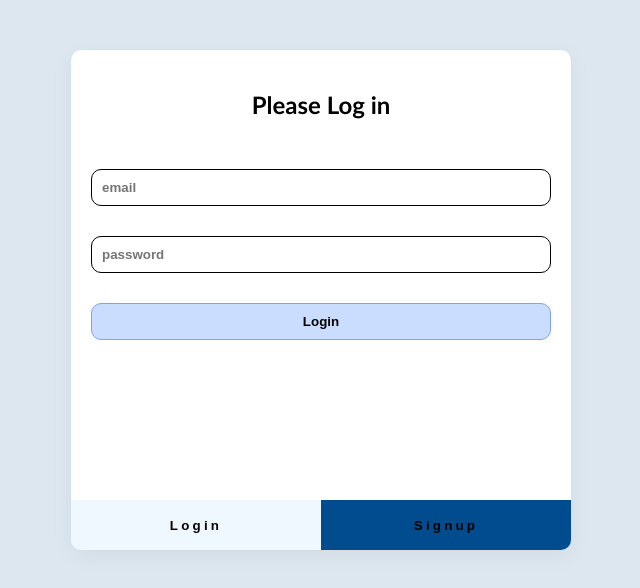
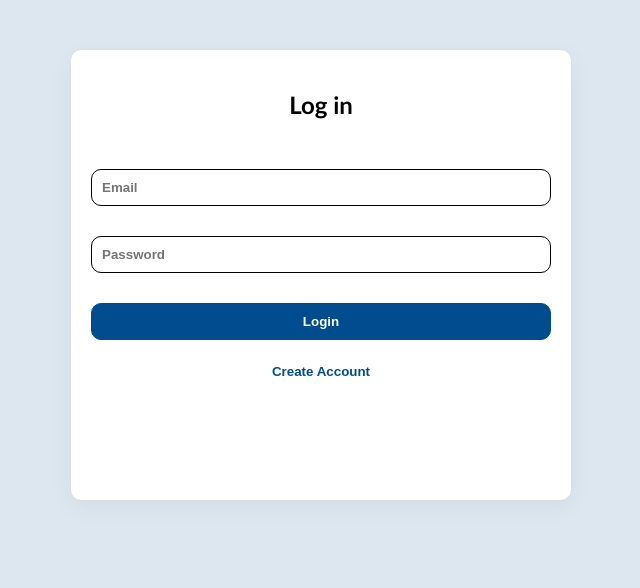
Before and after one commit to niklas1531/notes-client, a React (Create React App) app: page / in a window 1280 px wide. Shown: the top 588 px of the page, without its empty margins (319-959 px from the left). Built offline with nearby package versions, Linux system fonts and the light colour scheme.

Commit message:
changed auth design

```diff
--- a/src/components/Auth.js
+++ b/src/components/Auth.js
@@ -40,37 +40,36 @@ const Auth = () => {
     return (
         <div className="auth">
             <form>
-                <h2>{isLogin ? 'Please Log in' : 'Please Sign up!'}</h2>
+                <h2>{isLogin ? 'Log in' : 'Sign up'}</h2>
                 <input
                     type="email"
-                    placeholder='email'
+                    placeholder='Email'
                     onChange={(e) => setEmail(e.target.value)}
                 />
 
                 <input
                     type="password"
-                    placeholder="password"
+                    placeholder="Password"
                     onChange={(e) => setPassword(e.target.value)}
                 />
                 {!isLogin &&
                     <input
                         type="password"
-                        placeholder="confirm password"
+                        placeholder="Confirm password"
                         onChange={(e) => setConfirmPassword(e.target.value)}
                     />}
-                <input type="submit" value={isLogin ? 'Login': 'Signup'} className='submit' onClick={(e) => handleSubmit(e, isLogin ? 'login' : 'signup')} />
+                <input type="submit" value={isLogin ? 'Login' : 'Signup'} className='submit' onClick={(e) => handleSubmit(e, isLogin ? 'login' : 'signup')} />
                 {error && <p className="error">{error}</p>}
             </form>
-            <div className="button-group">
-                <button
-                onClick={() => changeView(true)}
-                style={{backgroundColor: isLogin ? 'aliceblue': 'rgb(1, 76, 142)'}}
-                >Login</button>
-                <button
-                onClick={() => changeView(false)}
-                style={{backgroundColor: !isLogin ? 'aliceblue': 'rgb(1, 76, 142)'}}
-                >Signup</button>
-            </div>
+            {!isLogin ?
+                    <button
+                        onClick={() => changeView(true)}
+                    >Already have an Account? Login</button>
+                    :
+                    <button
+                        onClick={() => changeView(false)}
+                    >Create Account</button>
+                }
         </div>
     );
 }
--- a/src/index.css
+++ b/src/index.css
@@ -13,8 +13,9 @@ input {
 }
 
 .submit {
-    border-color: rgb(126, 164, 234);
-    background-color: rgb(203, 221, 254);
+    border-color: rgb(1, 76, 142);
+    background-color: rgb(1, 76, 142);
+    color: rgb(255, 255, 255);
 }
 
 .create {
@@ -49,9 +50,11 @@ input {
     padding: 5px 10px;
     border-radius: 15px;
 }
+
 .delete:hover {
-    background-color:  rgb(232, 114, 114);
+    background-color: rgb(232, 114, 114);
 }
+
 .edit {
     background-color: rgb(138, 138, 138);
     color: rgb(0, 0, 0, 0.8);
@@ -59,47 +62,41 @@ input {
     padding: 5px 10px;
     border-radius: 15px;
 }
+
 .edit:hover {
-    color: rgb(255,255,255);
+    color: rgb(255, 255, 255);
     background-color: rgb(50, 50, 50);
 }
+
 /* Auth */
 .auth {
     width: 500px;
     margin: 50px auto;
     border-radius: 10px;
     box-shadow: rgb(0, 0, 0, 0.05) 0 6px 24px, rgb(0, 0, 0, 0.08) 0 0 1px;
-    height: 500px;
+    height: 450px;
     background-color: rgb(255, 255, 255);
     box-sizing: border-box;
     overflow: hidden;
-}
-
-.auth .button-group {
-    width: 100%;
-    height: 50px;
-    display: flex;
-    overflow: hidden;
-    box-sizing: border-box;
+    text-align: center;
 }
 
 .auth form {
+    justify-content: center;
     display: flex;
     flex-direction: column;
-    height: 450px;
+   height: fit-content;
     padding: 20px;
     box-sizing: border-box;
     gap: 30px;
     text-align: center;
 }
 
-.auth .button-group button {
-    width: 50%;
-    padding: 10px 20px;
-    box-sizing: border-box;
+.auth button {
+    color: rgb(1, 76, 142);
+    font-weight: bold;
+    background-color: transparent;
     border: none;
-    font-weight: bold;
-    letter-spacing: .2rem;
 }
 
 .error {
@@ -184,7 +181,7 @@ input {
 .outer-progress {
     width: 200px;
     height: 10px;
-    border: 1.5px solid rgb(0, 0, 0,0.6);
+    border: 1.5px solid rgb(0, 0, 0, 0.6);
     border-radius: 10px;
     overflow: hidden;
 }
@@ -199,44 +196,54 @@ input {
     display: flex;
     flex-direction: row;
     align-items: center;
-    gap:unset;
+    gap: unset;
     width: 100%;
     justify-content: space-between;
-    border-bottom: 1.5px solid rgb(0,0,0,0.05);
+    border-bottom: 1.5px solid rgb(0, 0, 0, 0.05);
 }
+
 @media (max-width: 750px) {
     .note {
         flex-direction: column;
         gap: 20px;
-       padding-bottom: 40px;
-       text-align: center;
+        padding-bottom: 40px;
+        text-align: center;
     }
-    .header .heading{
+
+    .header .heading {
         flex-direction: column;
         gap: unset;
     }
+
     .header .btn-group {
         flex-direction: column;
     }
+
     .header .heading p {
         margin-top: 0;
     }
-    .modal, .auth {
+
+    .modal,
+    .auth {
         width: 80% !important;
     }
 }
+
 .note .date {
-    color: rgb(0,0,0,.6);
+    color: rgb(0, 0, 0, .6);
     font-size: 15px;
     font-style: italic;
 }
+
 .note .title {
     width: 220px;
 }
+
 .note .header {
     display: flex;
     gap: 10px;
 }
+
 /* Footer */
 footer {
     width: 100%;
```
Also changed, not shown: images/login.png, images/signup.png.
